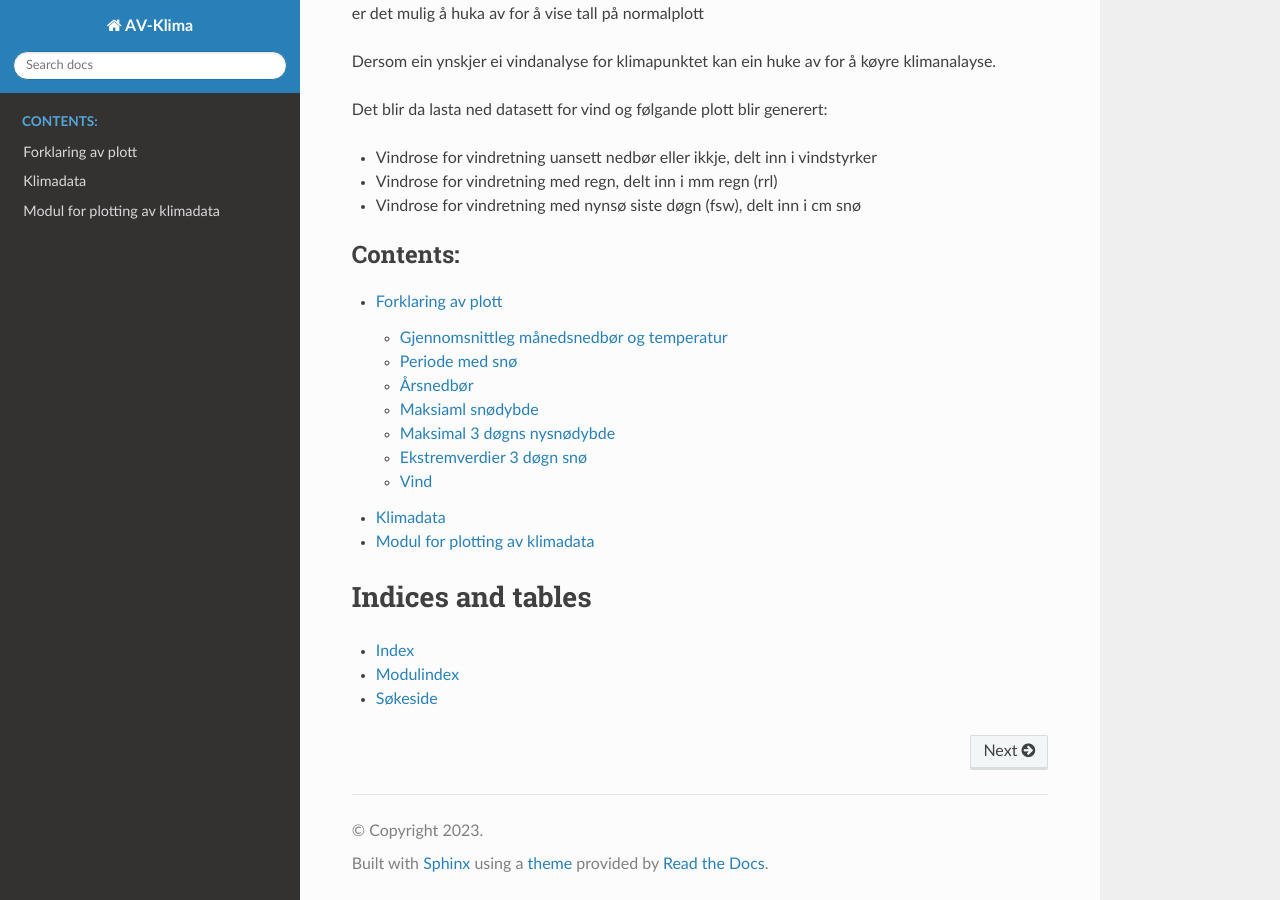
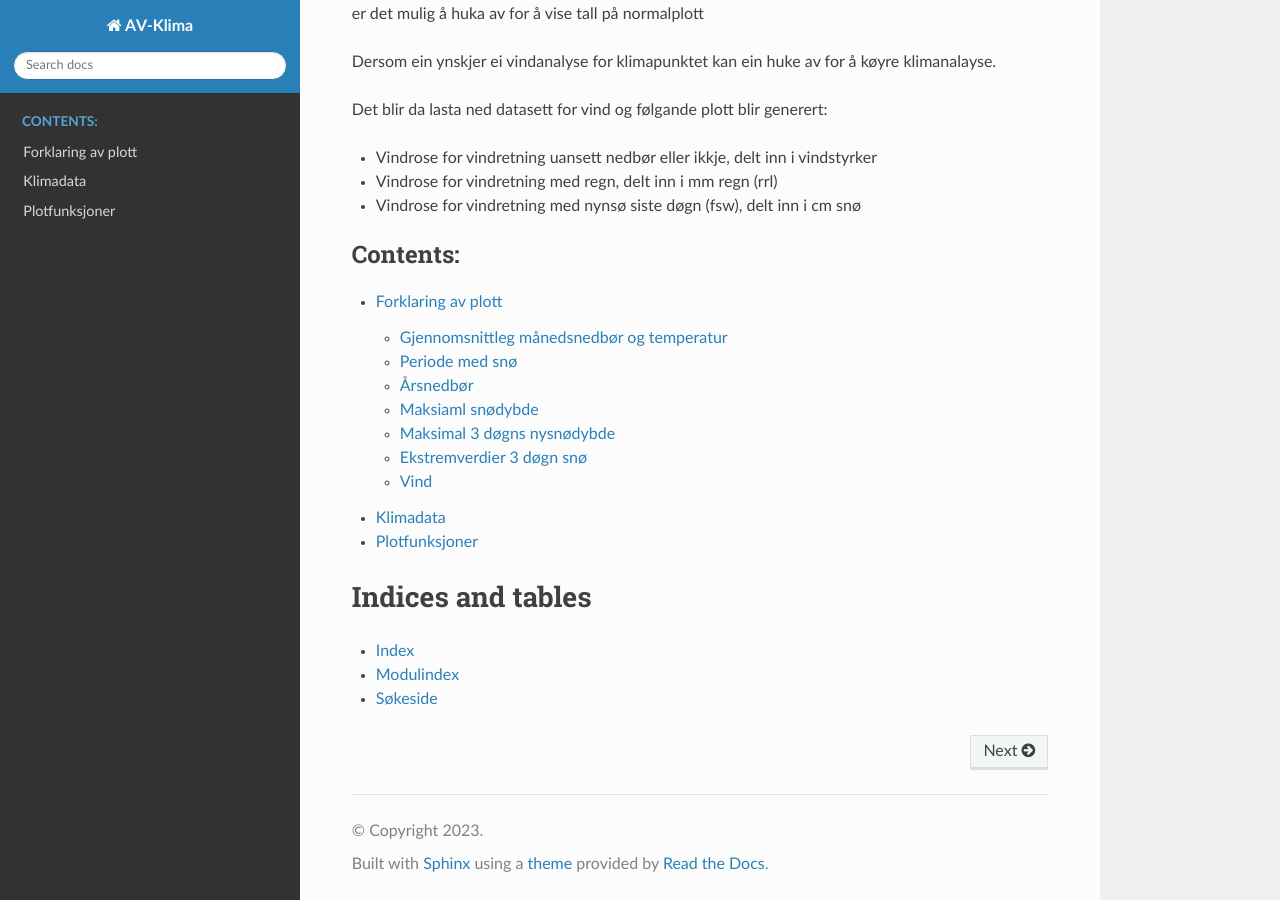
Before and after one commit to jhaalbu/klima_docs, a Sphinx documentation site: the page built from docs/source/index.rst, in a window 1280 px wide and 900 px high, scrolled down 1182 px. Built offline with Sphinx 7.4.7 and the Read the Docs theme 2.0.0, drawn with Linux system fonts in a browser that asks for light colours.

```diff
--- a/docs/source/plotfunksjoner.rst
+++ b/docs/source/plotfunksjoner.rst
@@ -1,8 +1,8 @@
-Modul for plotting av klimadata
+Plotfunksjoner
 -------------------------------
 Forklaring på dei forskjellige funksjoner som genererer plot.
 
-.. image:: ../images/normaler.jpg
+
 
 .. automodule:: klimadata.plot
     :members:
```
